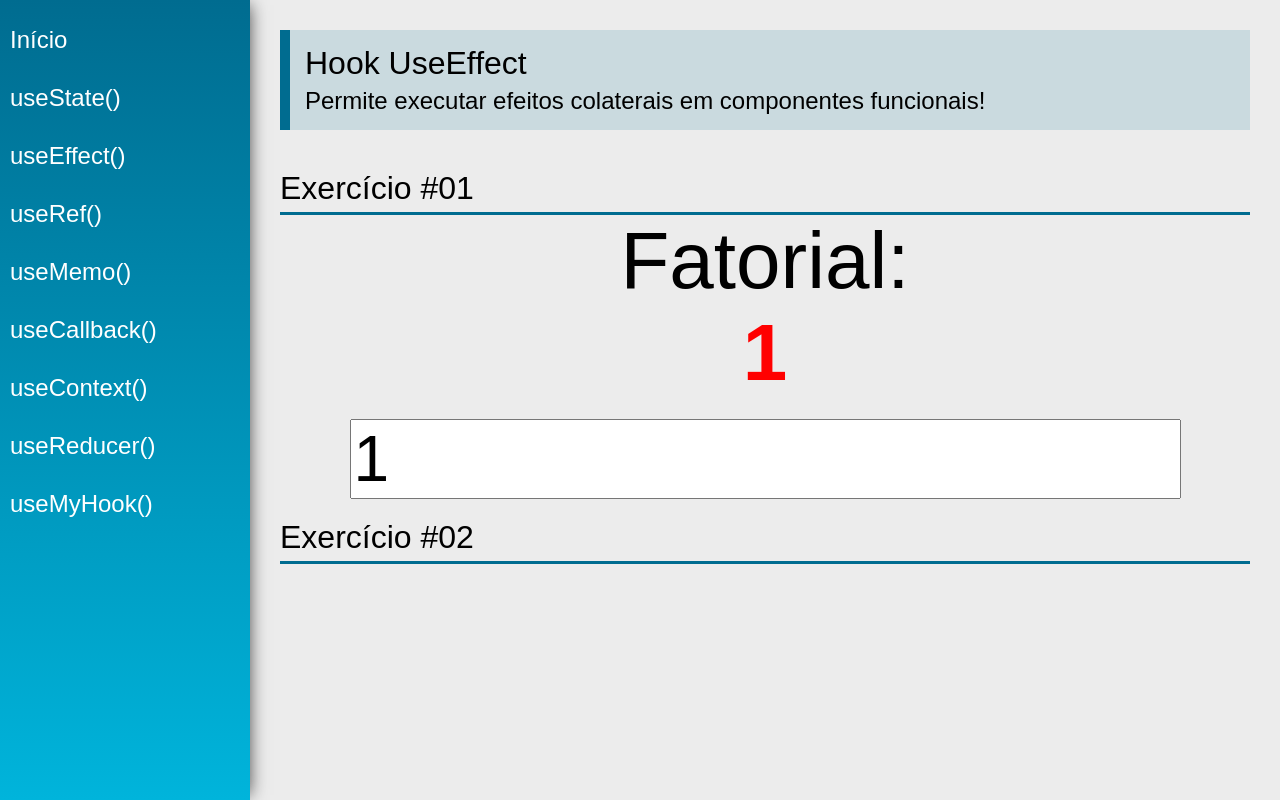
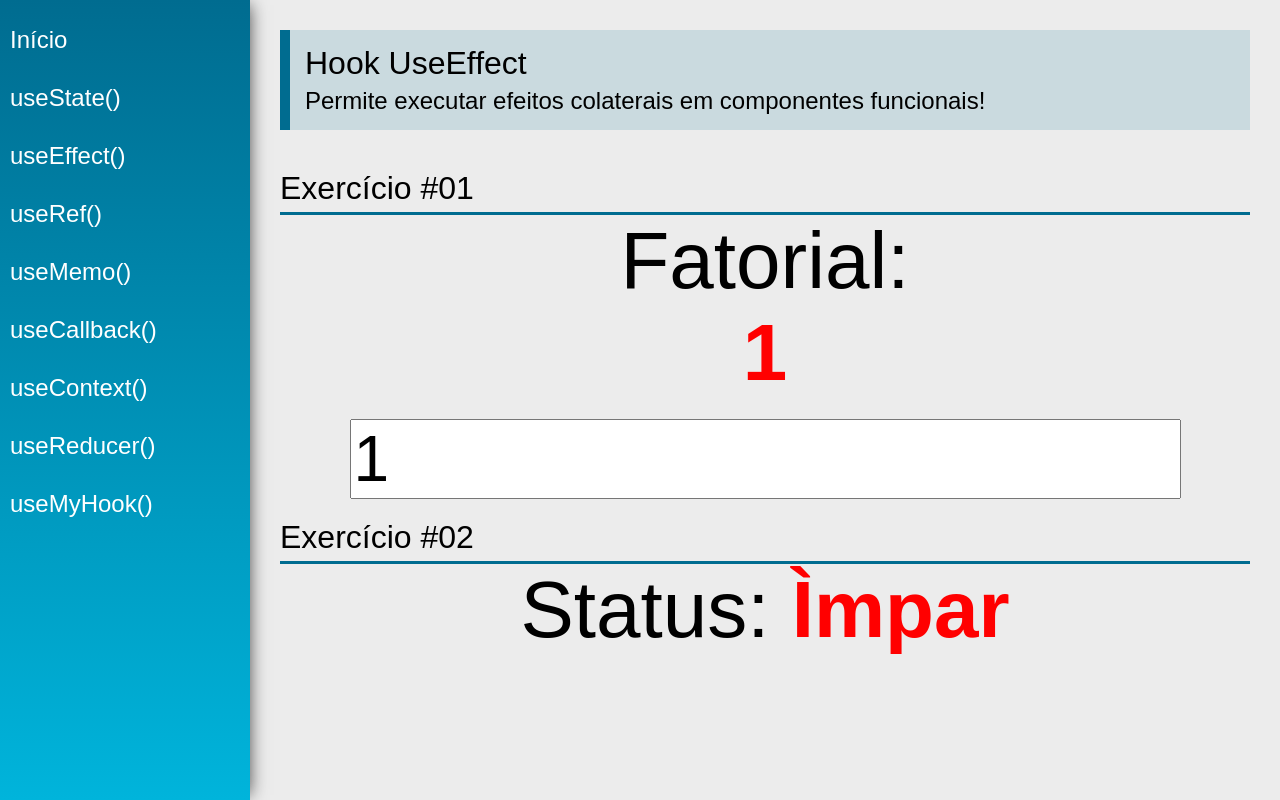
Before and after one commit to AlexsandroVcT/hooks-React, a React (Create React App) app: page /useEffect in a window 1280 px wide. Built offline with nearby package versions, Linux system fonts and the light colour scheme.

Commit message:
Function Ìmpar : Par

```diff
--- a/src/views/examples/UseEffect.jsx
+++ b/src/views/examples/UseEffect.jsx
@@ -11,6 +11,7 @@
 
 // UseEffect efeito colateral
 const UseEffect = (props) => {
+    // Ex #01
     const [number, setNumber] = useState(1);
     const [fatorial, setFatorial] = useState(1);
 
@@ -23,6 +24,13 @@
             document.title = "Eita!!!"
         }
     }, [fatorial])
+
+    // Ex #02
+    const [status, setStatus] = useState("Ìmpar");
+    // Par ou Ìmpar
+    useEffect(function () {
+        setStatus(number % 2 === 0 ? "Par" : "Ìmpar");
+    }, [number])
 
     return (
         <div className="UseEffect">
@@ -39,8 +47,14 @@
                     onChange={e => setNumber(e.target.value)} />
             </div>
 
-            <SectionTitle title="Exercício #02"/>
-            <div className="center"></div>
+            <SectionTitle title="Exercício #02" />
+            <div className="center">
+                <div>
+                    <span className="text">Status: </span>
+                    <span className="text red">{status}</span>
+                </div>
+
+            </div>
 
 
         </div>
```
